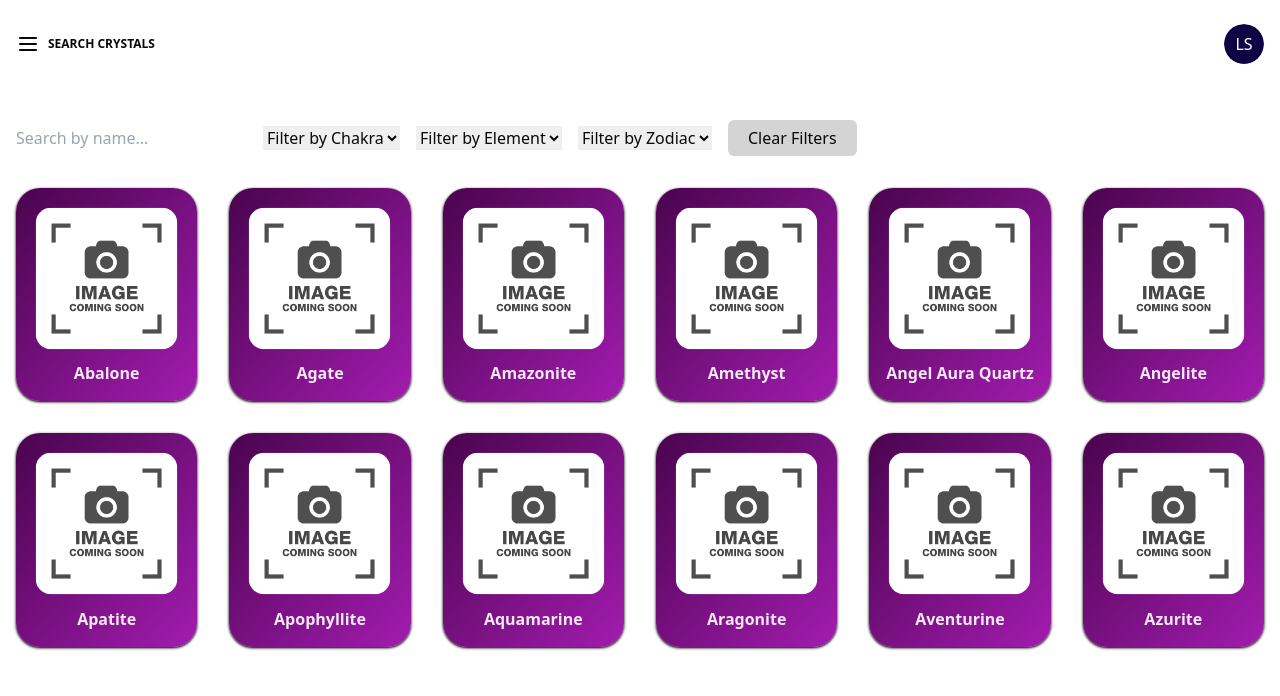
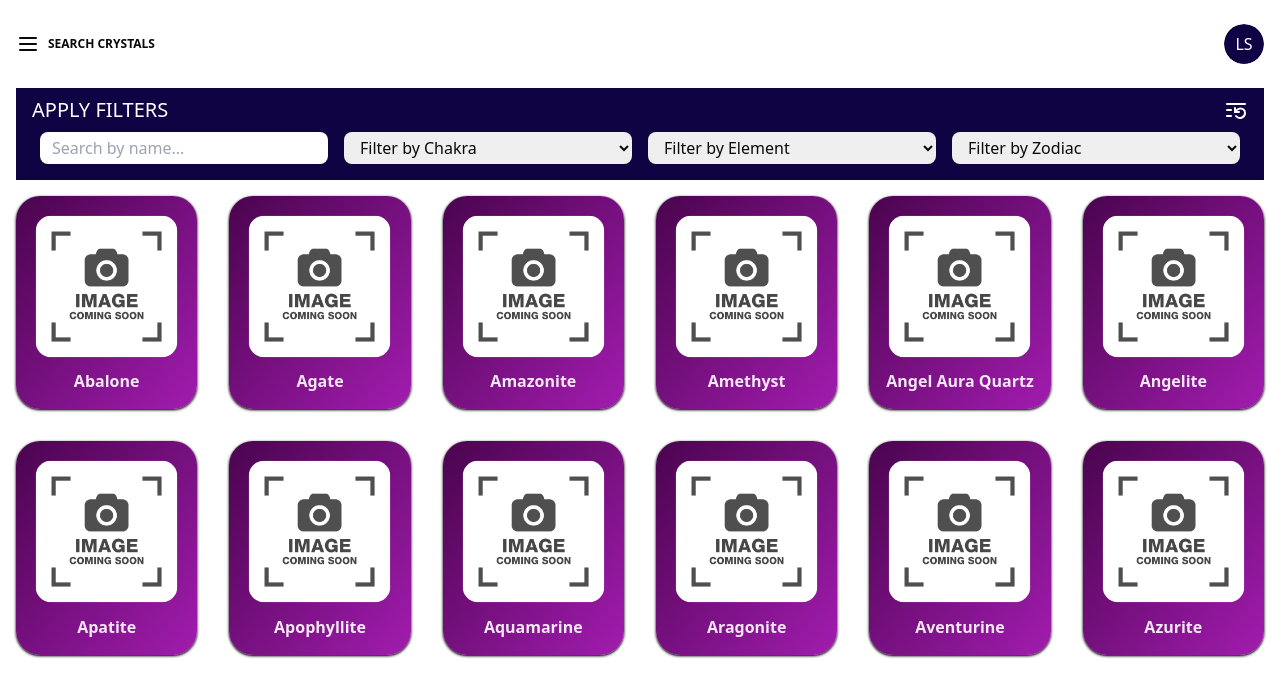
Before and after one commit to LacunaStrategies/crystalchronicles, a Next.js app: page /app/crystals in a window 1280 px wide. Shown: the top 696 px of the page. Built offline with nearby package versions, Linux system fonts and the light colour scheme.

Commit message:
Filter Updates
Moved crystal grid to component
Patched "search" filter case-sensitivity bug
Patched "no results" filter bug
Refined filter styles

```diff
--- /dev/null
+++ b/components/crystals-grid.tsx
@@ -0,0 +1,50 @@
+import Image from 'next/image'
+import Link from 'next/link'
+
+import { Crystal } from "@/types/Crystal"
+
+interface Props {
+    crystals: Crystal[] | []
+}
+
+const CrystalsGrid: React.FC<Props> = ({ crystals }) => {
+
+    if (!crystals.length)
+        return <p>We were unable to locate the crystals your are looking for! Please refine your search filters and try again.</p>
+
+    return (
+        <div className="grid grid-cols-2 sm:grid-cols-3 md:grid-cols-4 xl:grid-cols-6 gap-8">
+            {
+                crystals.map((crystal) => {
+                    const primaryImg = crystal.images ? crystal.images[0] : "public/assets/images/crystals/image-coming-soon-placeholder.png"
+
+                    return (
+                        <div
+                            key={crystal._id}
+                            className="">
+                            <Link
+                                key={crystal._id}
+                                href={`/app/crystals/${crystal._id}`}
+                                className="block transition-all duration-300 text-white/90 hover:text-white font-semibold group p-4 bg-gradient-to-br from-fuchsia-950 to-fuchsia-700 rounded-3xl shadow shadow-black"
+                            >
+                                <Image
+                                    src={primaryImg}
+                                    alt={crystal.name}
+                                    height={250}
+                                    width={250}
+                                    priority
+                                    className="transition-all duration-300 rounded-2xl mx-auto mb-2 scale-95 group-hover:scale-100"
+                                />
+                                <span className="inline-block w-full text-center">
+                                    {crystal.name}
+                                </span>
+                            </Link>
+                        </div>
+                    )
+                })
+            }
+        </div>
+    )
+}
+
+export default CrystalsGrid
--- a/pages/app/crystals/index.tsx
+++ b/pages/app/crystals/index.tsx
@@ -1,9 +1,9 @@
+import CrystalsGrid from "@/components/crystals-grid"
 import AdminLayout from "@/layouts/AdminLayout"
 import { crystals } from "@/lib/mock/crystals"
 import { Chakra, Crystal, Element, Zodiac } from "@/types/Crystal"
-import Image from "next/image"
-import Link from "next/link"
 import { useEffect, useState } from 'react'
+import { ListRestart } from "lucide-react"
 
 export const Crystals = () => {
 
@@ -17,6 +17,8 @@ export const Crystals = () => {
     })
 
     const filterCrystals = () => {
+
+        console.log('filtering crystals...')
         // If no filters are set, return empty array
         if (filters.search === '' && filters.chakra === '' && filters.element === '' && filters.zodiac === '')
             return []
@@ -27,7 +29,7 @@ export const Crystals = () => {
             (crystal) => {
                 let includeCrystal = true
 
-                if (filters.search !== '' && !crystal.name.includes(filters.search)) includeCrystal = false
+                if (filters.search !== '' && crystal.name.toUpperCase().indexOf(filters.search.toUpperCase()) === -1) includeCrystal = false
                 if (filters.chakra !== '' && !crystal.chakras?.includes(filters.chakra)) includeCrystal = false
                 if (filters.element !== '' && !crystal.elements?.includes(filters.element)) includeCrystal = false
                 if (filters.zodiac !== '' && !crystal.zodiacs?.includes(filters.zodiac)) includeCrystal = false
@@ -37,16 +39,32 @@ export const Crystals = () => {
         )
 
         return crystalsToReturn
-
     }
 
     useEffect(() => {
-        setFilteredCrystals(filterCrystals())
+        const res = filterCrystals()
+        setFilteredCrystals(res)
     }, [filters, crystals])
+
+    const activeFilters = (filters.search === '' && filters.chakra === '' && filters.element === '' && filters.zodiac === '')
+        ? false
+        : true
 
     return (
         <AdminLayout pageName="Search Crystals">
-            <div className="py-8 space-x-4">
+            <div className="py-2 px-4 bg-[#0f0344] mb-4">
+                <div className="flex justify-between items-center mb-2">
+                    <h3 className="text-white text-xl uppercase">Apply Filters</h3>
+                    <button
+                        className="text-white inline-block"
+                        title="Clear Filters"
+                        onClick={() => setFilters({ search: '', chakra: '', element: '', zodiac: '' })}
+                    >
+                        <ListRestart aria-hidden="true" aria-label="Clear Filters" />
+                    </button>
+                </div>
+                <div className="flex flex-wrap justify-around">
+                    <div className="w-full mb-2 sm:w-[calc(50%-1rem)] md:w-[calc(25%-1rem)]">
                         <input
                             type="text"
                             name="search"
@@ -54,12 +72,16 @@ export const Crystals = () => {
                             onChange={(e) => setFilters({ ...filters, [e.target.name]: e.target.value })}
                             value={filters.search}
                             placeholder="Search by name..."
+                            className="w-full py-1 px-3 rounded-lg"
                         />
+                    </div>
+                    <div className="w-full mb-2 sm:w-[calc(50%-1rem)] md:w-[calc(25%-1rem)]">
                         <select
                             name="chakra"
                             id="chakra"
                             onChange={(e) => setFilters({ ...filters, [e.target.name]: e.target.value })}
                             value={filters.chakra}
+                            className="w-full py-1 px-3 rounded-lg"
                         >
                             <option value="">Filter by Chakra</option>
                             <option>Crown</option>
@@ -70,12 +92,14 @@ export const Crystals = () => {
                             <option>Third Eye</option>
                             <option>Throat</option>
                         </select>
-
+                    </div>
+                    <div className="w-full mb-2 sm:w-[calc(50%-1rem)] md:w-[calc(25%-1rem)]">
                         <select
                             name="element"
                             id="element"
                             onChange={(e) => setFilters({ ...filters, [e.target.name]: e.target.value })}
                             value={filters.element}
+                            className="w-full py-1 px-3 rounded-lg"
                         >
                             <option value="">Filter by Element</option>
                             <option>Earth</option>
@@ -83,12 +107,14 @@ export const Crystals = () => {
                             <option>Water</option>
                             <option>Wind</option>
                         </select>
-
+                    </div>
+                    <div className="w-full mb-2 sm:w-[calc(50%-1rem)] md:w-[calc(25%-1rem)]">
                         <select
                             name="zodiac"
                             id="zodiac"
                             onChange={(e) => setFilters({ ...filters, [e.target.name]: e.target.value })}
                             value={filters.zodiac}
+                            className="w-full py-1 px-3 rounded-lg"
                         >
                             <option value="">Filter by Zodiac</option>
                             <option>Aquarius</option>
@@ -104,46 +130,11 @@ export const Crystals = () => {
                             <option>Taurus</option>
                             <option>Virgo</option>
                         </select>
-
-                <button
-                    className="inline-block py-1.5 px-5 rounded-md bg-neutral-300"
-                    onClick={() => setFilters({ search: '', chakra: '', element: '', zodiac: '' })}
-                >
-                    Clear Filters
-                </button>
                     </div>
-            <div className="grid grid-cols-2 sm:grid-cols-3 md:grid-cols-4 xl:grid-cols-6 gap-8">
-                {
-                    crystals.map((crystal) => {
-                        const primaryImg = crystal.images ? crystal.images[0] : "public/assets/images/crystals/image-coming-soon-placeholder.png"
-
-                        return (
-                            <div
-                                key={crystal._id}
-                                className="">
-                                <Link
-                                    key={crystal._id}
-                                    href={`/app/crystals/${crystal._id}`}
-                                    className="block transition-all duration-300 text-white/90 hover:text-white font-semibold group p-4 bg-gradient-to-br from-fuchsia-950 to-fuchsia-700 rounded-3xl shadow shadow-black"
-                                >
-                                    <Image
-                                        src={primaryImg}
-                                        alt={crystal.name}
-                                        height={250}
-                                        width={250}
-                                        priority
-                                        className="transition-all duration-300 rounded-2xl mx-auto mb-2 scale-95 group-hover:scale-100"
-                                    />
-                                    <span className="inline-block w-full text-center">
-                                        {crystal.name}
-                                    </span>
-                                </Link>
                 </div>
-                        )
-                    })
-                }
 
             </div>
+            <CrystalsGrid crystals={activeFilters ? filteredCrystals : crystals} />
         </AdminLayout>
     )
 }
```
Lines whose indentation alone changed are shown as unchanged.
